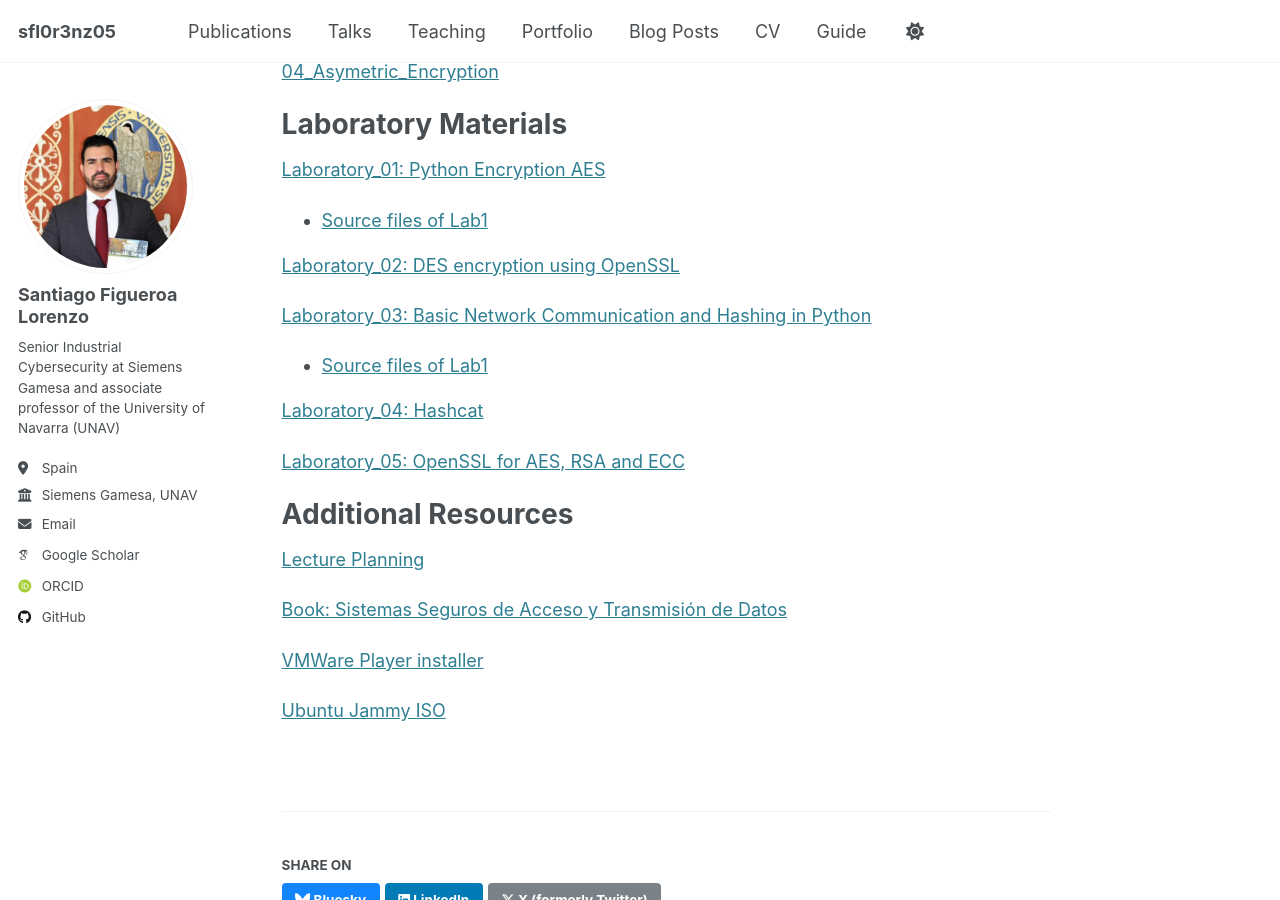
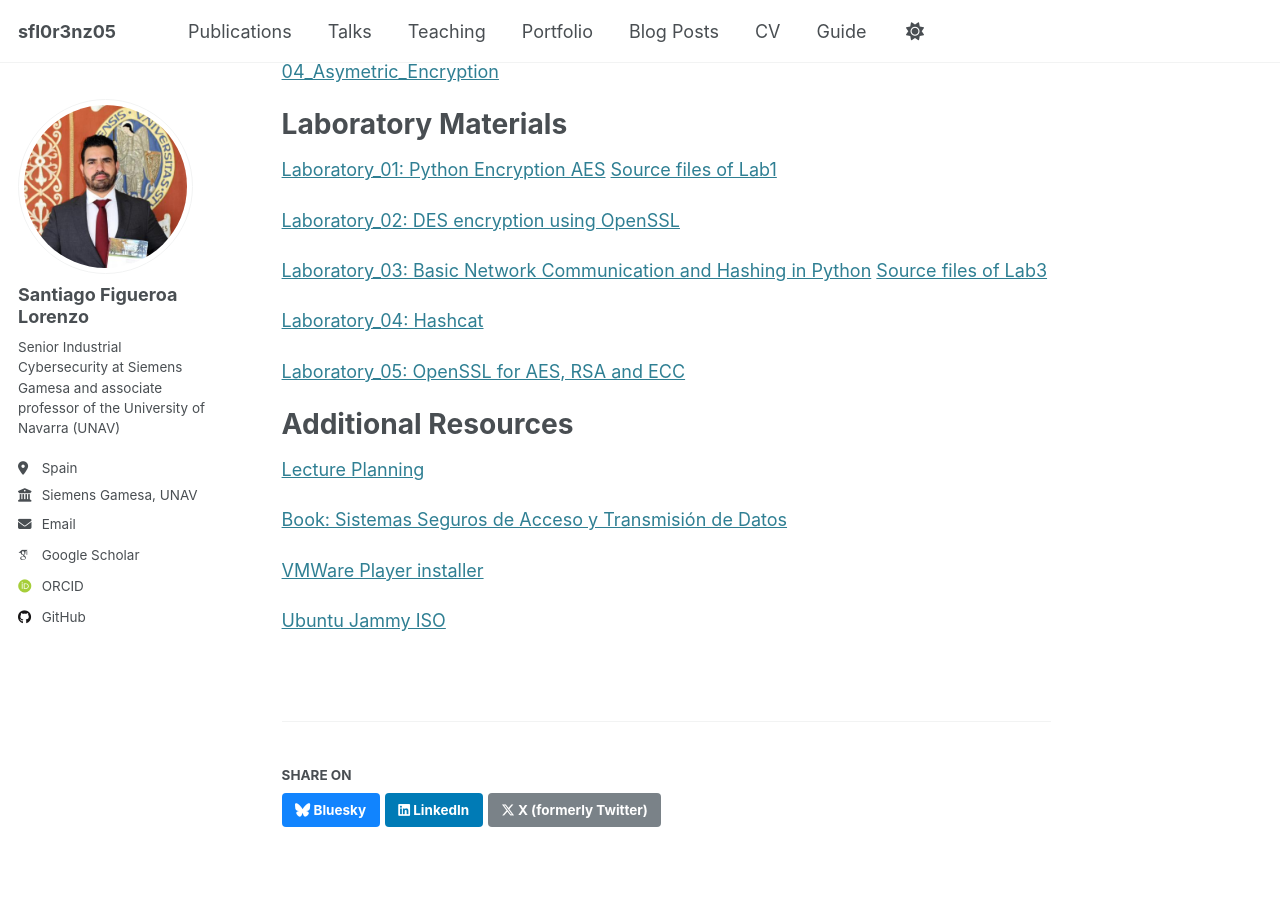
Before and after one commit to sfl0r3nz05/sfl0r3nz05.github.io, a Jekyll site: the page built from _teaching/2025-spring-1.md, in a window 1280 px wide and 900 px high, scrolled down 469 px. Built offline with Jekyll 4.4.1, drawn with Linux system fonts in a browser that asks for light colours; some web fonts are replaced.

Commit message:
Basic Network Communication and Hashing in Python

```diff
--- a/_teaching/2025-spring-1.md
+++ b/_teaching/2025-spring-1.md
@@ -23,15 +23,11 @@ Lecture Slides
 Laboratory Materials
 ======
 
-[Laboratory_01: Python Encryption AES](https://sfl0r3nz05.github.io/files/labs/Laboratory_01.pdf)
-
-   - [Source files of Lab1](https://github.com/sfl0r3nz05/Lectures_Lab/tree/master/Secure_Access_Systems_and_Data_Transmission/lab1/lab1.md)
+[Laboratory_01: Python Encryption AES](https://sfl0r3nz05.github.io/files/labs/Laboratory_01.pdf) [Source files of Lab1](https://github.com/sfl0r3nz05/Lectures_Lab/tree/master/Secure_Access_Systems_and_Data_Transmission/lab1/lab1.md)
 
 [Laboratory_02: DES encryption using OpenSSL](https://sfl0r3nz05.github.io/files/labs/Laboratory_02.pdf)
 
-[Laboratory_03: Basic Network Communication and Hashing in Python](https://sfl0r3nz05.github.io/files/labs/Laboratory_03.pdf)
-
-   - [Source files of Lab1](https://github.com/sfl0r3nz05/Lectures_Lab/tree/master/Secure_Access_Systems_and_Data_Transmission/lab2/lab2.md)
+[Laboratory_03: Basic Network Communication and Hashing in Python](https://sfl0r3nz05.github.io/files/labs/Laboratory_03.pdf) [Source files of Lab3](https://github.com/sfl0r3nz05/Lectures_Lab/tree/master/Secure_Access_Systems_and_Data_Transmission/lab3/lab3.md)
 
 [Laboratory_04: Hashcat](https://sfl0r3nz05.github.io/files/labs/Laboratory_04.pdf)
 
```
